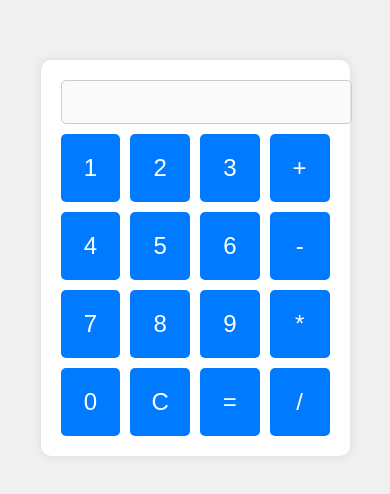
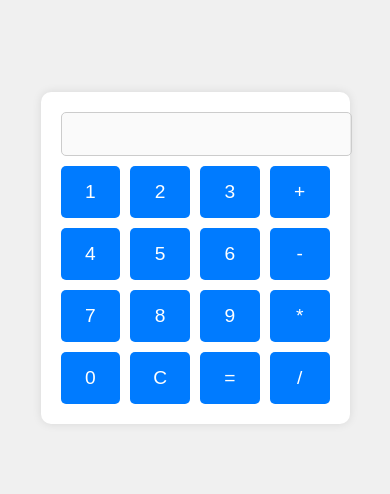
Before and after one commit to AmanullahLalwani/simple-calculator, a plain HTML site: page index.html in a window 390 px wide. Shown: the part 164-658 px from the top of the page. Drawn offline with Linux system fonts and the light colour scheme.

Commit message:
smart simplecalculator

```diff
--- a/cr7.css
+++ b/cr7.css
@@ -50,4 +50,9 @@
     #display {
         font-size: 1.2em;
     }
+
+    button {
+        padding: 15px;
+        font-size: 1.2em;
+    }
 }
```
